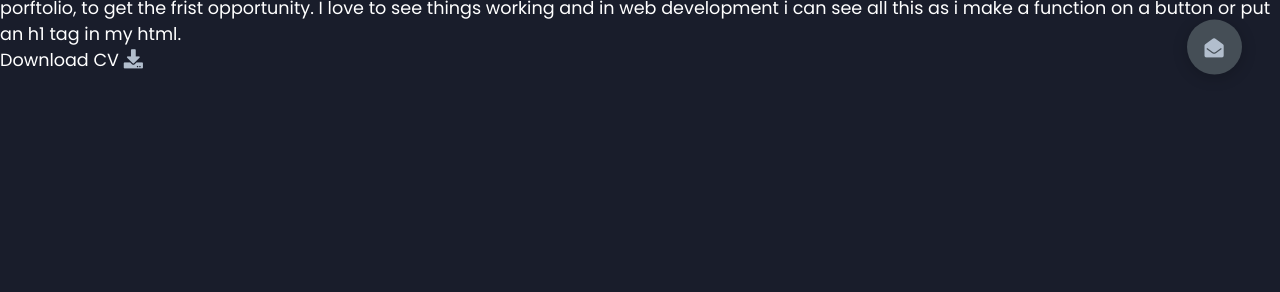
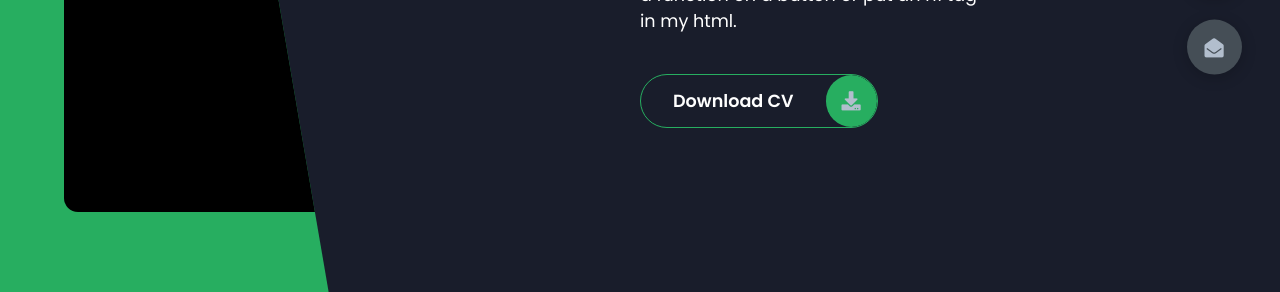
Before and after one commit to Lcooser/portfolio-project, a plain HTML site: page index.html in a window 1280 px wide. Shown: the part 508-800 px from the top of the page. Drawn offline with Linux system fonts and the light colour scheme.

Commit message:
Finalizing the ehader content style

```diff
--- a/style/styles.css
+++ b/style/styles.css
@@ -150,3 +150,111 @@ i{
     pointer-events: none;
 
 }
+
+
+
+/* header-content*/
+
+.header-content{
+    display: grid;
+    grid-template-columns: repeat(2, 1fr);
+    height: 100%;
+}
+
+.left-header{
+    display: flex;
+    align-items: center;
+    position: relative;
+}
+
+.h-shape{
+    transition: all 4s ease-in-out;
+    width: 65%;
+    height: 100%;
+    background-color: var(--color-secondary);
+    position: absolute;
+    left: 0;
+    top: 0;
+    z-index: -1;
+    clip-path: polygon(0 0, 46% 0, 79% 100%, 0% 100%);
+
+
+}
+
+.image {
+    border-radius: var(--br-sm-2);
+    height: 90%;
+    width: 68%;
+    margin-left: 4rem;
+    background-color: var(--color-black);
+    transition: all .4s ease-in-out;
+}
+
+.img {
+    width: 100%;
+    height: 100%;
+    object-fit: cover;
+    transition: all .4s ease-in-out;
+    filter: grayscale(100%);
+}
+
+.imag:hover{
+    filter: grayscale(0);
+}
+
+.right-header{
+    display: flex;
+    flex-direction: column;
+    justify-content: center;
+    padding-right: 18rem;
+}
+
+.name{
+    font-size: 2rem;
+}
+
+.name span{
+    color: var(--color-secondary);
+
+}
+
+.name span p{
+    margin: 1 rem 0;
+    line-height: 2rem;
+    margin-top: 10vh;
+}
+
+
+/* independed components*/
+
+.btn-con{
+    display: flex;
+    align-self: flex-start;
+}
+
+.main-btn{
+    border-radius: 30px;
+    color: inherit;
+    font-weight: 600;
+    position: relative;
+    border: 1px solid var(--color-secondary);
+    display: flex;
+    align-items: center;
+    overflow: hidden;
+    margin-top: 5vh;
+
+}
+
+.btn-text{
+    padding: 0 2rem;
+}
+
+.btn-icon{
+    background-color: var(--color-secondary);
+    display: flex;
+    align-items: center;
+    justify-content: center;
+    border-radius: 50%;
+    padding: 1rem;
+
+}
```
